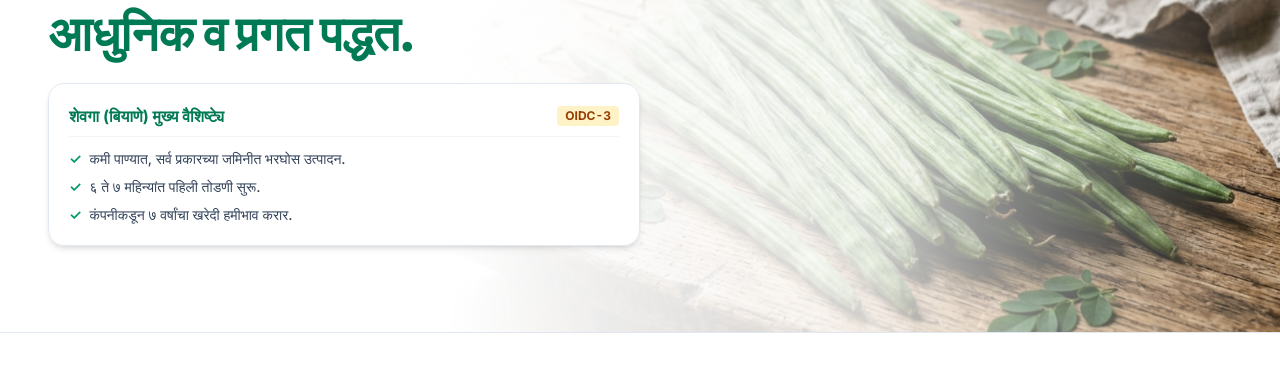
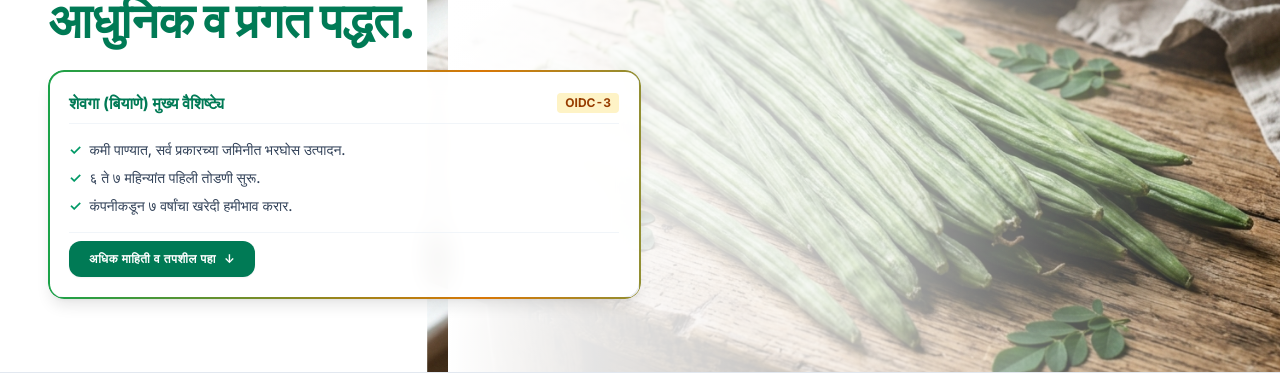
Before and after one commit to Jaydippawar25/sonarsiddha, a React (Vite) app in the folder frontend/: page /farmer in a window 1280 px wide. Shown: the part 307-681 px from the top of the page. Built offline with nearby package versions, Linux system fonts and the light colour scheme; no server answers; a web font is replaced by a local one.

Commit message:
Add default mandi rates fallback for zero delay rendering and add Show More button to FarmerHero

```diff
--- a/frontend/src/pages/FarmerHero.jsx
+++ b/frontend/src/pages/FarmerHero.jsx
@@ -4,16 +4,25 @@ import shevgaImage from '../assets/shevga_drumsticks.jpg';
 const FarmerHero = ({ language }) => {
   const isMr = language === 'mr';
 
+  const scrollToDetails = () => {
+    const el = document.getElementById('farmer-requirements') || document.getElementById('profit-ledger');
+    if (el) {
+      el.scrollIntoView({ behavior: 'smooth' });
+    } else {
+      window.location.href = '/farmer-details';
+    }
+  };
+
   return (
-    <div className="relative w-full min-h-[500px] md:min-h-[65vh] flex items-center bg-white border-b border-slate-200 overflow-hidden">
+    <div className="relative w-full min-h-[520px] md:min-h-[70vh] flex items-center bg-white border-b border-slate-200 overflow-hidden">
       {/* Right Side Image */}
       <div className="absolute top-0 right-0 w-full md:w-[65%] h-full z-0">
-        <div className="absolute inset-0 bg-gradient-to-r from-white via-white/80 to-transparent z-10 hidden md:block"></div>
-        <div className="absolute inset-0 bg-gradient-to-t from-white via-white/80 to-transparent z-10 md:hidden"></div>
+        <div className="absolute inset-0 bg-gradient-to-r from-white via-white/70 to-transparent z-10 hidden md:block"></div>
+        <div className="absolute inset-0 bg-gradient-to-t from-white via-white/70 to-transparent z-10 md:hidden"></div>
         <img
           src={shevgaImage}
           alt="Shevga Produce Lot"
-          className="w-full h-full object-cover object-center"
+          className="w-full h-full object-cover object-center scale-105 hover:scale-100 transition-transform duration-700"
         />
       </div>
 
@@ -33,7 +42,7 @@ const FarmerHero = ({ language }) => {
             )}
           </h1>
 
-          <div className="bg-white/95 backdrop-blur-md border border-slate-200 p-5 rounded-2xl shadow-md space-y-3 font-body text-sm text-slate-800">
+          <div className="bg-white/95 backdrop-blur-md animated-border-box border border-slate-200 p-5 rounded-2xl shadow-lg space-y-4 font-body text-sm text-slate-800">
             <p className="font-bold text-emerald-700 text-base border-b border-slate-100 pb-2 flex items-center justify-between">
               <span>{isMr ? 'शेवगा (बियाणे) मुख्य वैशिष्ट्ये' : 'OIDC Seed Specifications'}</span>
               <span className="text-xs font-mono bg-amber-100 text-amber-800 px-2 py-0.5 rounded font-bold">OIDC-3</span>
@@ -52,6 +61,17 @@ const FarmerHero = ({ language }) => {
                 <span>{isMr ? 'कंपनीकडून ७ वर्षांचा खरेदी हमीभाव करार.' : '7-Year legal buyback price guarantee from Sonarsiddha.'}</span>
               </li>
             </ul>
+
+            {/* Show More Action Button */}
+            <div className="pt-2 border-t border-slate-100 flex items-center justify-between">
+              <button
+                onClick={scrollToDetails}
+                className="w-full sm:w-auto inline-flex items-center justify-center gap-2 bg-emerald-700 hover:bg-emerald-800 text-white px-5 py-2.5 rounded-xl font-bold text-xs uppercase tracking-wider transition-all shadow-xs cursor-pointer group"
+              >
+                <span>{isMr ? 'अधिक माहिती व तपशील पहा' : 'Show More & Explore Details'}</span>
+                <span className="group-hover:translate-x-1 transition-transform">↓</span>
+              </button>
+            </div>
           </div>
 
         </div>
--- a/frontend/src/pages/Home.jsx
+++ b/frontend/src/pages/Home.jsx
@@ -9,16 +9,27 @@ import heroImageMr from '../assets/hero_mr.jpg';
 import heroImageEn from '../assets/hero_en.jpg';
 import { API_BASE } from '../config';
 
+const DEFAULT_RATES = [
+  { id: '1', cropName: { en: 'Drumstick (Shevga)', mr: 'शेवगा' }, ratePerKg: '45 - 65', marketLocation: 'Solapur Central Mandi' },
+  { id: '2', cropName: { en: 'Green Chilli (Hirvi Mirchi)', mr: 'हिरवी मिरची' }, ratePerKg: '38 - 50', marketLocation: 'Sangli Terminal' },
+  { id: '3', cropName: { en: 'Pomegranate (Dalimb)', mr: 'केसर डाळिंब' }, ratePerKg: '110 - 145', marketLocation: 'Nashik Procurement Hub' },
+  { id: '4', cropName: { en: 'Onion (Kanda)', mr: 'लाल कांदा' }, ratePerKg: '24 - 32', marketLocation: 'Pune Cargo Logistics' },
+  { id: '5', cropName: { en: 'Papaya (Tayvan 786)', mr: 'तैवान पपई' }, ratePerKg: '18 - 25', marketLocation: 'Solapur Central Mandi' },
+  { id: '6', cropName: { en: 'Ginger (Aale)', mr: 'ताजे आले' }, ratePerKg: '75 - 90', marketLocation: 'Sangli Terminal' },
+];
+
 const Home = ({ language }) => {
   const isMr = language === 'mr';
-  const [rates, setRates] = useState([]);
+  const [rates, setRates] = useState(DEFAULT_RATES);
   const [searchQuery, setSearchQuery] = useState('');
 
   useEffect(() => {
     fetch(`${API_BASE}/dailyRates`)
       .then(res => res.ok ? res.json() : [])
       .then(data => {
-        if (Array.isArray(data)) setRates(data);
+        if (Array.isArray(data) && data.length > 0) {
+          setRates(data);
+        }
       })
       .catch(err => console.error("Error fetching rates ticker:", err));
   }, []);
```
